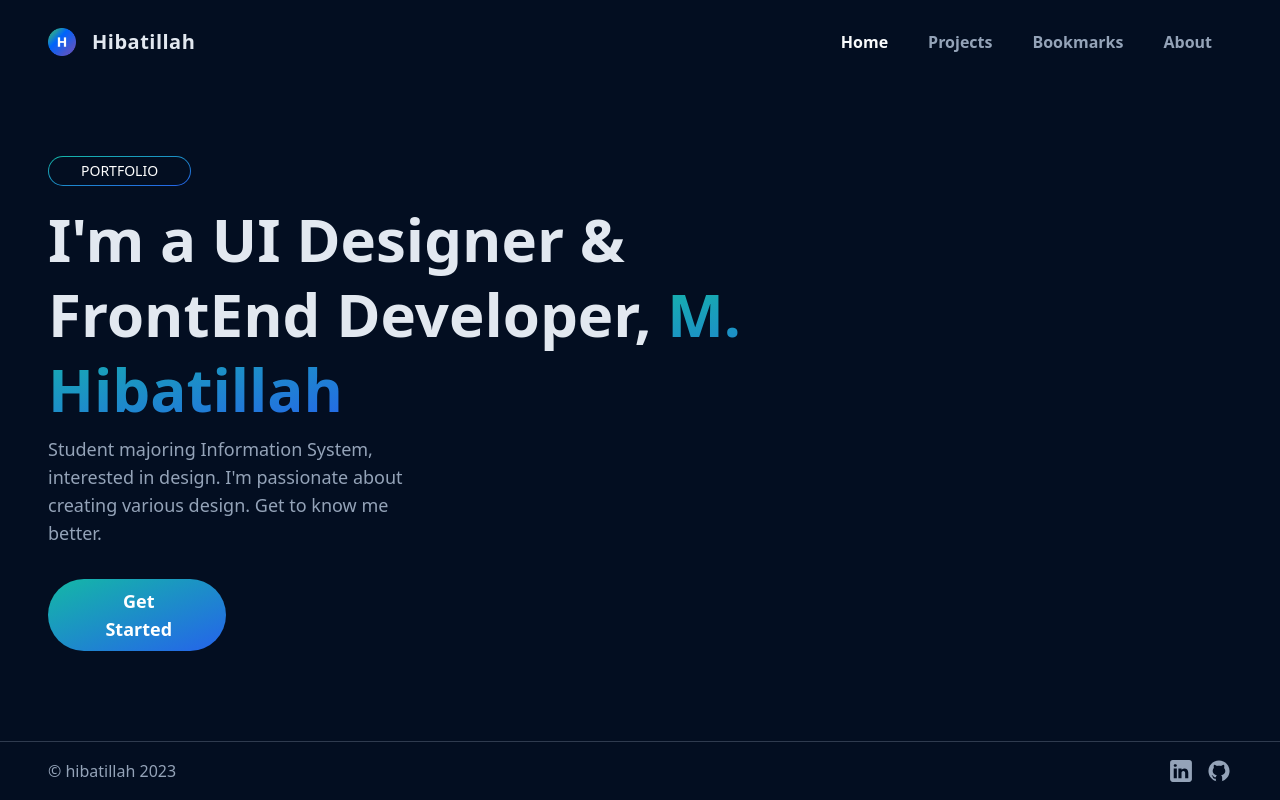
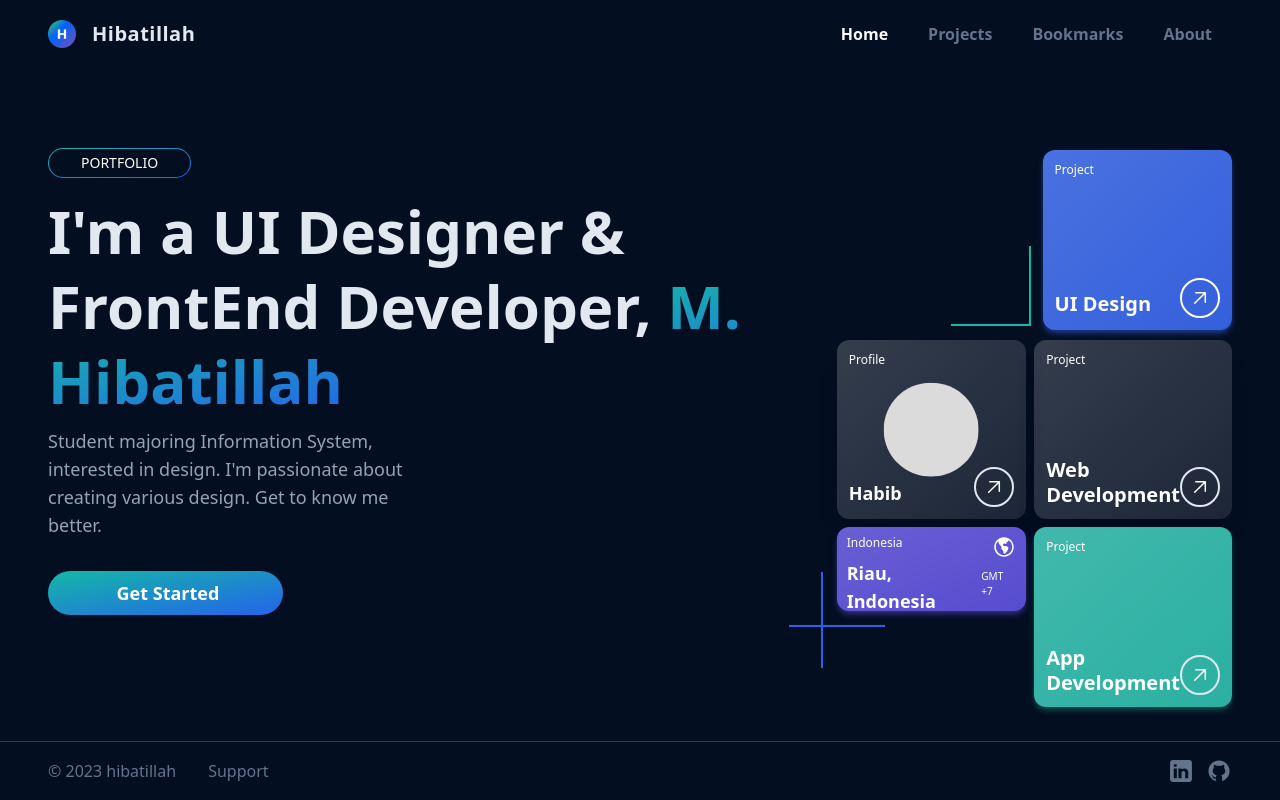
Before and after one commit to hibatillah/modern-portfolio, a React (Create React App) app: page / in a window 1280 px wide. Built offline with nearby package versions, Linux system fonts and the light colour scheme.

Commit message:
update about, finish hero

```diff
--- a/src/components/pages/About.jsx
+++ b/src/components/pages/About.jsx
@@ -30,7 +30,7 @@ const About = () => {
               <h4>M. Hibatillah Hasanin</h4>
               <h4>Riau, Indonesia</h4>
             </div>
-            <ul className="w-fit text-slate-400 space-y-0.5">
+            <ul className="w-fit text-slate-500 space-y-1">
               <li>
                 <a href="mailto:hibatillah21si@mahasiswa.pcr.ac.id" target="_blank" rel="noopener noreferrer">
                   <div className='w-fit transition-all duration-300 cursor-pointer hover:text-blue-500 hover:translate-x-2'>hibatillah21si@mahasiswa.pcr.ac.id</div>
@@ -38,7 +38,7 @@ const About = () => {
               </li>
               <li>
                 <a href="mailto:hibatillahhabib@gmail.com" target="_blank" rel="noopener noreferrer">
-                  <div className='w-fit transition-all duration-300 cursor-pointer hover:text-blue-500 hover:translate-x-2'>hibatillahhabib@gmail.com</div>
+                  <div className='w-auto transition-all duration-300 cursor-pointer hover:text-blue-500 hover:translate-x-2'>hibatillahhabib@gmail.com</div>
                 </a>
               </li>
               <li>
--- a/src/components/pages/Bookmarks.jsx
+++ b/src/components/pages/Bookmarks.jsx
@@ -11,7 +11,7 @@ const Bookmarks = () => {
             page="bookmarks"
             title="Make it"
             highlight="easier"
-            paragraph="Get inspired from our collection of bookmarks. We have collected the best resources from around the web to help us make something amazing and improve your skills. Make the most of it, enjoy!"
+            paragraph="Do it easier with our collection of bookmarks. We have collected many resources from around the internet to help us make something amazing and improve skills. Make the most of it, enjoy!"
           />
       </div>
     </div>
--- a/src/components/pages/Home.jsx
+++ b/src/components/pages/Home.jsx
@@ -1,5 +1,6 @@
 import React, { useEffect } from 'react'
 import { Link } from 'react-router-dom'
+import { Hero } from '../sections'
 import { Heading } from '../utilities'
 
 const Home = () => {
@@ -7,16 +8,17 @@ const Home = () => {
 
   return (
     <div className='screen'>
-      <div className="container py-20 grid grid-cols-5">
-        <div className="col-span-3">
+      <div className="container pt-20 h-full grid grid-cols-5">
+        <div className="col-span-3 flex flex-col">
           <Heading
               page="portfolio"
               title="I'm a UI Designer & FrontEnd Developer,"
               highlight="M. Hibatillah"
               paragraph="Student majoring Information System, interested in design. I'm passionate about creating various design. Get to know me better."
             />
+            <div className="w-fit mt-8">
               <Link to="projects">
-              <button className="w-1/4 px-6 py-2 mt-8 flex  justify-center items-center gap-3 rounded-full bg-gradient-1 text-lg font-semibold text-white active:brightness-90 group">
+                <button className="px-12 py-2 flex  justify-center items-center gap-3 rounded-full bg-gradient-1 text-lg font-semibold text-white active:brightness-90 group">
                   <span className='translate-x-[20%] transition-all duration-300 group-hover:translate-x-1'>Get Started</span>
                   <svg xmlns="http://www.w3.org/2000/svg" viewBox="0 0 24 24" stroke-width="2" class="w-6 h-6 fill-none stroke-white invisible opacity-0 translate-x-full transition-all duration-300 group-hover:visible group-hover:opacity-100 group-hover:translate-x-1">
                     <path stroke-linecap="round" stroke-linejoin="round" d="M17.25 8.25L21 12m0 0l-3.75 3.75M21 12H3" />
@@ -24,8 +26,9 @@ const Home = () => {
                 </button>
               </Link>
             </div>
-        <div className="col-span-2">
-
+        </div>
+        <div className="col-span-2 flex flex-wrap justify-end items-end gap-2 pb-8">
+          <Hero />
         </div>
       </div>
     </div>
--- a/src/components/pages/Notfound.jsx
+++ b/src/components/pages/Notfound.jsx
@@ -16,7 +16,7 @@ const Notfound = () => {
               util="items-center text-center"
             />
             <a href="/">
-              <button className="px-6 py-2 mt-8 rounded bg-gradient-2 font-semibold text-white active:brightness-90">Back to home</button>
+              <button className="px-8 py-2 mt-8 rounded-full bg-gradient-2 font-semibold text-white active:brightness-90">Back to home</button>
             </a>
         </div>
       </div>
--- a/src/components/sections/Footer.jsx
+++ b/src/components/sections/Footer.jsx
@@ -6,16 +6,21 @@ const Footer = () => {
 
   return (
     <footer className="w-full border-t border-slate-400/30">
-      <div className="container py-4 flex justify-between items-center">
-        <div className="text-fait">&copy; hibatillah {year}</div>
-        <div className="flex gap-3">
+      <div className="container py-4 flex justify-between items-center select-none">
+        <div className="flex gap-8 items-center">
+          <div className="text-slate-500">&copy; {year} hibatillah</div>
+          <a href="https://github.com/sponsors/hibatillah" target="_blank" rel="noopener noreferrer">
+            <div className="text-slate-500 hover:text-blue-500">Support</div>
+          </a>
+        </div>
+        <div className="flex gap-3 items-center">
           <a href="https://www.linkedin.com/in/m-hibatillah-hasanin-8562a2268" target="_blank" rel="noopener noreferrer">
-            <svg xmlns="http://www.w3.org/2000/svg" x="0px" y="0px" width="26" height="26" viewBox="0 0 50 50" className='fill-slate-400 hover:fill-slate-200'>
+            <svg xmlns="http://www.w3.org/2000/svg" x="0px" y="0px" width="26" height="26" viewBox="0 0 50 50" className='fill-slate-500 hover:fill-slate-200'>
                 <path d="M41,4H9C6.24,4,4,6.24,4,9v32c0,2.76,2.24,5,5,5h32c2.76,0,5-2.24,5-5V9C46,6.24,43.76,4,41,4z M17,20v19h-6V20H17z M11,14.47c0-1.4,1.2-2.47,3-2.47s2.93,1.07,3,2.47c0,1.4-1.12,2.53-3,2.53C12.2,17,11,15.87,11,14.47z M39,39h-6c0,0,0-9.26,0-10 c0-2-1-4-3.5-4.04h-0.08C27,24.96,26,27.02,26,29c0,0.91,0,10,0,10h-6V20h6v2.56c0,0,1.93-2.56,5.81-2.56 c3.97,0,7.19,2.73,7.19,8.26V39z"></path>
             </svg>
           </a>
           <a href="http://github.com/hibatillah" target="_blank" rel="noopener noreferrer">
-            <svg xmlns="http://www.w3.org/2000/svg" x="0px" y="0px" width="26" height="26" viewBox="0 0 64 64" className='fill-slate-400 hover:fill-slate-200'>
+            <svg xmlns="http://www.w3.org/2000/svg" x="0px" y="0px" width="26" height="26" viewBox="0 0 64 64" className='fill-slate-500 hover:fill-slate-200'>
               <path d="M32 6C17.641 6 6 17.641 6 32c0 12.277 8.512 22.56 19.955 25.286-.592-.141-1.179-.299-1.755-.479V50.85c0 0-.975.325-2.275.325-3.637 0-5.148-3.245-5.525-4.875-.229-.993-.827-1.934-1.469-2.509-.767-.684-1.126-.686-1.131-.92-.01-.491.658-.471.975-.471 1.625 0 2.857 1.729 3.429 2.623 1.417 2.207 2.938 2.577 3.721 2.577.975 0 1.817-.146 2.397-.426.268-1.888 1.108-3.57 2.478-4.774-6.097-1.219-10.4-4.716-10.4-10.4 0-2.928 1.175-5.619 3.133-7.792C19.333 23.641 19 22.494 19 20.625c0-1.235.086-2.751.65-4.225 0 0 3.708.026 7.205 3.338C28.469 19.268 30.196 19 32 19s3.531.268 5.145.738c3.497-3.312 7.205-3.338 7.205-3.338.567 1.474.65 2.99.65 4.225 0 2.015-.268 3.19-.432 3.697C46.466 26.475 47.6 29.124 47.6 32c0 5.684-4.303 9.181-10.4 10.4 1.628 1.43 2.6 3.513 2.6 5.85v8.557c-.576.181-1.162.338-1.755.479C49.488 54.56 58 44.277 58 32 58 17.641 46.359 6 32 6zM33.813 57.93C33.214 57.972 32.61 58 32 58 32.61 58 33.213 57.971 33.813 57.93zM37.786 57.346c-1.164.265-2.357.451-3.575.554C35.429 57.797 36.622 57.61 37.786 57.346zM32 58c-.61 0-1.214-.028-1.813-.07C30.787 57.971 31.39 58 32 58zM29.788 57.9c-1.217-.103-2.411-.289-3.574-.554C27.378 57.61 28.571 57.797 29.788 57.9z"></path>
             </svg>
           </a>
--- /dev/null
+++ b/src/components/sections/Hero.jsx
@@ -0,0 +1,90 @@
+import React from 'react'
+import { Link } from 'react-router-dom'
+import profile from '../../assets/profile.png'
+
+const Hero = () => {
+  return (
+    <>
+      <div className="hero-col relative">
+        <span className="absolute bottom-1 right-1 w-20 aspect-square border-r-2 border-b-2 border-secondary" />
+      </div>
+      <div id='design' className="hero-col hero-card self-end shadow-md shadow-blue-900 bg-blue-700 p-3 flex flex-col justify-between items-center relative">
+        <div className="w-full flex justify-between items-start z-10">
+          <h4 className="text-xs text-white">Project</h4>
+        </div>
+        <div className="w-full flex justify-between items-end z-10">
+          <h2 className="text-xl font-bold text-white">UI Design</h2>
+          <Link to="projects#design">
+            <div className="w-10 aspect-square grid place-items-center rounded-full border-2 border-white group">
+              <svg xmlns="http://www.w3.org/2000/svg" viewBox="0 0 24 24" class="w-6 h-6 fill-white transition-all duration-200 -rotate-45 group-hover:rotate-0 group-active:scale-90">
+                <path fill-rule="evenodd" d="M3.75 12a.75.75 0 01.75-.75h13.19l-5.47-5.47a.75.75 0 011.06-1.06l6.75 6.75a.75.75 0 010 1.06l-6.75 6.75a.75.75 0 11-1.06-1.06l5.47-5.47H4.5a.75.75 0 01-.75-.75z" clip-rule="evenodd" />
+              </svg>
+            </div>
+          </Link>
+        </div>
+      </div>
+      <div id='profile' className="hero-col hero-card p-3 flex flex-col justify-between items-center relative">
+        <div className="w-full flex justify-between items-start">
+          <h4 className="text-xs text-white">Profile</h4>
+        </div>
+        <img src={profile} loading="eager" alt="hibatillah's profile" className='absolute left-1/2 top-1/2 -translate-x-1/2 -translate-y-1/2 w-1/2 rounded-full' />
+        <div className="w-full flex justify-between items-end">
+          <h2 className="text-lg font-bold text-white">Habib</h2>
+          <Link to="about">
+            <div className="w-10 aspect-square grid place-items-center rounded-full border-2 border-slate-200 group">
+              <svg xmlns="http://www.w3.org/2000/svg" viewBox="0 0 24 24" class="w-6 h-6 fill-white transition-all duration-200 -rotate-45 group-hover:rotate-0 group-active:scale-90">
+                <path fill-rule="evenodd" d="M3.75 12a.75.75 0 01.75-.75h13.19l-5.47-5.47a.75.75 0 011.06-1.06l6.75 6.75a.75.75 0 010 1.06l-6.75 6.75a.75.75 0 11-1.06-1.06l5.47-5.47H4.5a.75.75 0 01-.75-.75z" clip-rule="evenodd" />
+              </svg>
+            </div>
+          </Link>
+        </div>
+      </div>
+      <div id='web' className="hero-col hero-card p-3 flex flex-col justify-between items-center relative">
+        <div className="w-full flex justify-between items-start">
+          <h4 className="text-xs text-white">Project</h4>
+        </div>
+        <div className="w-full flex justify-between items-end">
+          <h2 className="text-xl font-bold text-white leading-tight">Web<br />Development</h2>
+          <Link to="projects#web">
+            <div className="w-10 aspect-square grid place-items-center rounded-full border-2 border-slate-200 group">
+              <svg xmlns="http://www.w3.org/2000/svg" viewBox="0 0 24 24" class="w-6 h-6 fill-white transition-all duration-200 -rotate-45 group-hover:rotate-0 group-active:scale-90">
+                <path fill-rule="evenodd" d="M3.75 12a.75.75 0 01.75-.75h13.19l-5.47-5.47a.75.75 0 011.06-1.06l6.75 6.75a.75.75 0 010 1.06l-6.75 6.75a.75.75 0 11-1.06-1.06l5.47-5.47H4.5a.75.75 0 01-.75-.75z" clip-rule="evenodd" />
+              </svg>
+            </div>
+          </Link>
+        </div>
+      </div>
+      <div id='address' className="hero-col hero-card h-[15%] self-start px-2.5 pt-2 pb-1 flex flex-col justify-between shadow-md shadow-indigo-900 bg-indigo-700 relative">
+        <div className="flex justify-between items-start">
+          <h4 className="text-xs text-white">Indonesia</h4>
+          <svg xmlns="http://www.w3.org/2000/svg" viewBox="0 0 24 24" class="w-6 h-6 fill-white">
+            <path fill-rule="evenodd" d="M12 2.25c-5.385 0-9.75 4.365-9.75 9.75s4.365 9.75 9.75 9.75 9.75-4.365 9.75-9.75S17.385 2.25 12 2.25zM6.262 6.072a8.25 8.25 0 1010.562-.766 4.5 4.5 0 01-1.318 1.357L14.25 7.5l.165.33a.809.809 0 01-1.086 1.085l-.604-.302a1.125 1.125 0 00-1.298.21l-.132.131c-.439.44-.439 1.152 0 1.591l.296.296c.256.257.622.374.98.314l1.17-.195c.323-.054.654.036.905.245l1.33 1.108c.32.267.46.694.358 1.1a8.7 8.7 0 01-2.288 4.04l-.723.724a1.125 1.125 0 01-1.298.21l-.153-.076a1.125 1.125 0 01-.622-1.006v-1.089c0-.298-.119-.585-.33-.796l-1.347-1.347a1.125 1.125 0 01-.21-1.298L9.75 12l-1.64-1.64a6 6 0 01-1.676-3.257l-.172-1.03z" clip-rule="evenodd" />
+          </svg>
+        </div>
+        <div className="flex justify-between items-baseline">
+          <h2 className="text-lg font-bold text-white">Riau, Indonesia</h2>
+          <h4 className="text-[10px] text-white">GMT +7</h4>
+        </div>
+        <span className='absolute -bottom-2/3 -left-4 w-0.5 h-24 bg-blue-600' />
+        <span className='absolute -bottom-4 -left-1/4 h-0.5 w-24 bg-blue-600' />
+      </div>
+      <div id='app' className="hero-col hero-card self-start p-3 flex flex-col justify-between items-center shadow-md shadow-teal-900 bg-teal-500/90 relative">
+        <div className="w-full flex justify-between items-start">
+          <h4 className="text-xs text-white">Project</h4>
+        </div>
+        <div className="w-full flex justify-between items-end">
+          <h2 className="text-xl font-bold text-white leading-tight">App<br/>Development</h2>
+          <Link to="projects#app">
+            <div className="w-10 aspect-square grid place-items-center rounded-full border-2 border-slate-200 group">
+              <svg xmlns="http://www.w3.org/2000/svg" viewBox="0 0 24 24" class="w-6 h-6 fill-white transition-all duration-200 -rotate-45 group-hover:rotate-0 group-active:scale-90">
+                <path fill-rule="evenodd" d="M3.75 12a.75.75 0 01.75-.75h13.19l-5.47-5.47a.75.75 0 011.06-1.06l6.75 6.75a.75.75 0 010 1.06l-6.75 6.75a.75.75 0 11-1.06-1.06l5.47-5.47H4.5a.75.75 0 01-.75-.75z" clip-rule="evenodd" />
+              </svg>
+            </div>
+          </Link>
+        </div>
+      </div>
+    </>
+  )
+}
+
+export default Hero
--- a/src/components/sections/Navigation.jsx
+++ b/src/components/sections/Navigation.jsx
@@ -12,7 +12,7 @@ const Navigation = () => {
 
   return (
     <nav className='w-full'>
-      <div className="container pt-6 pb-4 flex justify-between items-center select-none">
+      <div className="container py-4 flex justify-between items-center select-none">
         <a href="/">
           <div className="flex gap-4">
             <img src={logo} alt="hibatillah's logo" width={28} />
@@ -24,9 +24,9 @@ const Navigation = () => {
             <li key={item.id}>
               <NavLink
                 to={item.path}
-                className={({ isActive }) => isActive ? 'text-slate-50' : 'text-slate-400'}
+                className={({ isActive }) => isActive ? 'text-slate-50' : 'text-slate-500'}
               >
-                <div className="px-5 py-1.5 rounded font-semibold hover:bg-slate-400/20 hover:text-slate-300 active:text-slate-100">{item.name}</div>
+                <div className="px-5 py-1.5 rounded-lg font-semibold hover:bg-slate-400/20 hover:text-slate-300 active:text-slate-100">{item.name}</div>
               </NavLink>
             </li>
           )}
--- a/src/components/sections/index.js
+++ b/src/components/sections/index.js
@@ -1,7 +1,9 @@
 import Navigation from "./Navigation"
 import Footer from "./Footer"
+import Hero from "./Hero"
 
 export {
   Navigation,
   Footer,
+  Hero,
 }
--- a/src/index.css
+++ b/src/index.css
@@ -18,6 +18,13 @@
 }
 
 @layer components {
+  /* card */
+  .hero-card {
+    @apply bg-glass rounded-xl shadow-xl;
+  }
+  .hero-col {
+    @apply flex-[0_0_40%] h-[32%]
+  }
   /* background */
   .bg-gradient-1 {
     @apply bg-gradient-to-br from-secondary to-primary;
@@ -35,6 +42,13 @@
     background: linear-gradient(#030E21, #030E21) padding-box,
                 linear-gradient(to bottom right, #14b8a6, #2563eb) border-box;
   }
+  /* image */
+  .img-cover {
+    @apply object-cover w-full h-full;
+  }
+  .img-contain {
+    @apply object-contain w-full h-full;
+  }
 }
 
 @layer utilities {
@@ -42,6 +56,6 @@
     @apply mx-auto px-4 md:px-8 lg:px-12;
   }
   .screen {
-    height: calc(100vh - 135px);
+    height: calc(100vh - 127px);
   }
 }
--- a/tailwind.config.js
+++ b/tailwind.config.js
@@ -10,7 +10,6 @@ module.exports = {
         primary: "#2563eb",
         secondary: "#14b8a6",
         tertier: "#7c3aed",
-        fait: "#94a3b8",
       }
     },
   },
```
Also changed, not shown: src/db/footer.json (+104 -21 lines), src/assets/ui.png (added). Lines whose indentation alone changed are shown as unchanged.
